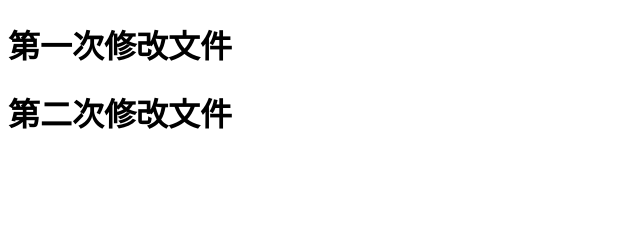
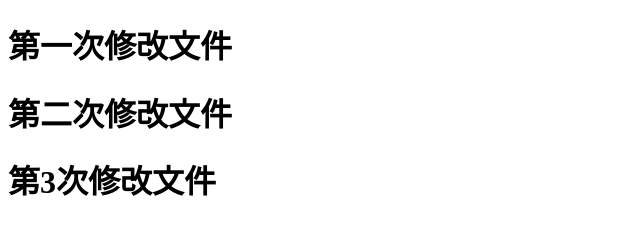
Before and after one commit to yan980908/git-, a plain HTML site: page index.html in a window 1280 px wide. Shown: the whole page, without its empty margins (0-640 px from the left). Drawn offline with Linux system fonts and the light colour scheme.

Commit message:
'第三次添加’

```diff
--- a/index.html
+++ b/index.html
@@ -11,6 +11,7 @@
 <body>
     <h1>第一次修改文件</h1>
     <h1>第二次修改文件</h1>
+    <h1>第3次修改文件</h1>
 </body>
 
 </html>
```
